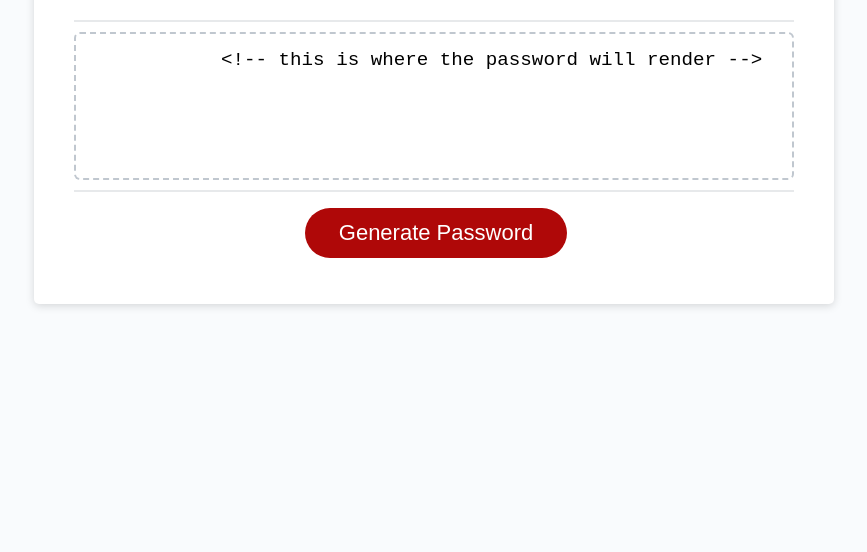
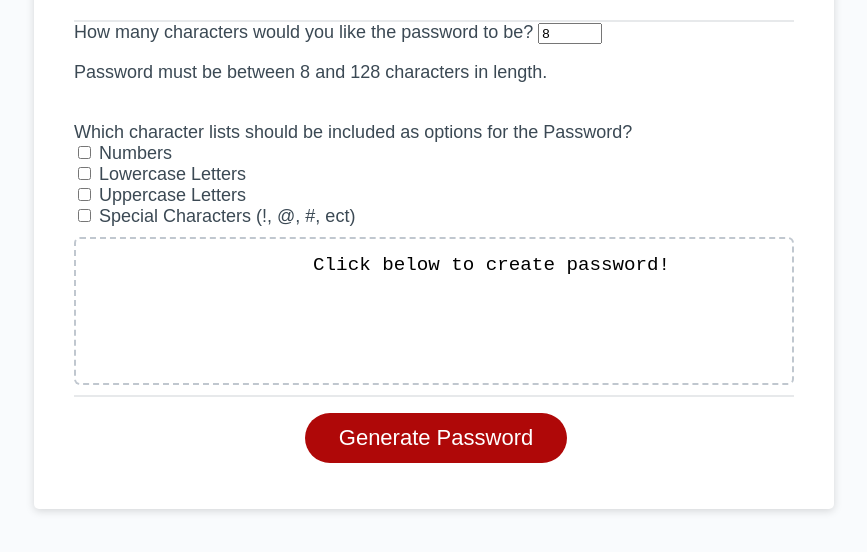
Before and after one commit to sergiogomez100000/Password-Generator, a plain HTML site: page index.html in a window 1280 px wide. Shown: the part 216-768 px from the top of the page, without its empty margins (206-1073 px from the left). Drawn offline with Linux system fonts and the light colour scheme.

Commit message:
styling html

```diff
--- a/assets/script.js
+++ b/assets/script.js
@@ -23,22 +23,22 @@ function writePassword() {
 // 1. we need a function named generatePassword();
 function generatePassword() {
   // store user's length as a number, collects from prompt as whole integer "parseInt"
-  var length = parseInt(prompt("How many characters? Choose a number between 8 and 128?"));
+  var length = parseInt(prompt("How many characters would you like the password to be(between 8 and 128)?"));
   // the length has to be > 8 and <128
     // if it's not, we need to start over
       // otherwise, continue with the other prompts
       //if password length less than 8, more than 128 or Not A Number(NaN)
   if (length<8 || length>128 || isNaN(length) === true) {
     // then do this if password  length not between 8 or 128.
-    alert("Password must be a number between 8 and 128");
+    alert("Password must be a number between 8 and 128!");
     return;
     //return to page if not between 8 or 128.
   }
   // store user's responses as variables using a confirmation box
   var hasNumbers = confirm("Would you like to include numbers?");
-  var hasspecialCharacter = confirm("Would you like special characters?");
-  var hasupperCase = confirm("Would you like uppercase characters?");
-  var haslowerCase = confirm("Would you like lowercase?");
+  var hasspecialCharacter = confirm("Would you like to include special characters?");
+  var hasupperCase = confirm("Would you like to include uppercase characters?");
+  var haslowerCase = confirm("Would you like to include lowercase characters?");
 
   // check to make sure user selected at least one character type
   // if no characters are selected then alert follows and returns
--- a/index.html
+++ b/index.html
@@ -16,6 +16,31 @@
         <div class="card-header">
           <h2>Generate a Password</h2>
         </div>
+        <div>
+          <label for="length">How many characters would you like the password to be?</label>
+          <input type="number" id="length" min="8" max="128" value="8">
+          <p>Password must be between 8 and 128 characters in length.</p>
+        </div>
+        <br>
+        <div>
+          Which character lists should be included as options for the Password?
+        </div>
+        <div>
+          <input type="checkbox" id="num"/>
+          <label for="num">Numbers</label>
+        </div>
+        <div>
+          <input type="checkbox" id="lower"/>
+          <label for="lower">Lowercase Letters</label>
+        </div>
+        <div>
+          <input type="checkbox" id="upper"/>
+          <label for="upper">Uppercase Letters</label>
+        </div>
+        <div>
+          <input type="checkbox" id="special"/>
+          <label for="special">Special Characters (!, @, #, ect)</label>
+        </div>
         <div class="card-body">
           <textarea
             readonly
@@ -23,7 +48,7 @@
             placeholder="Your Secure Password"
             aria-label="Generated Password"
           >
-          <!-- this is where the password will render -->
+          Click below to create password!
         </textarea>
         </div>
         <div class="card-footer">
```
